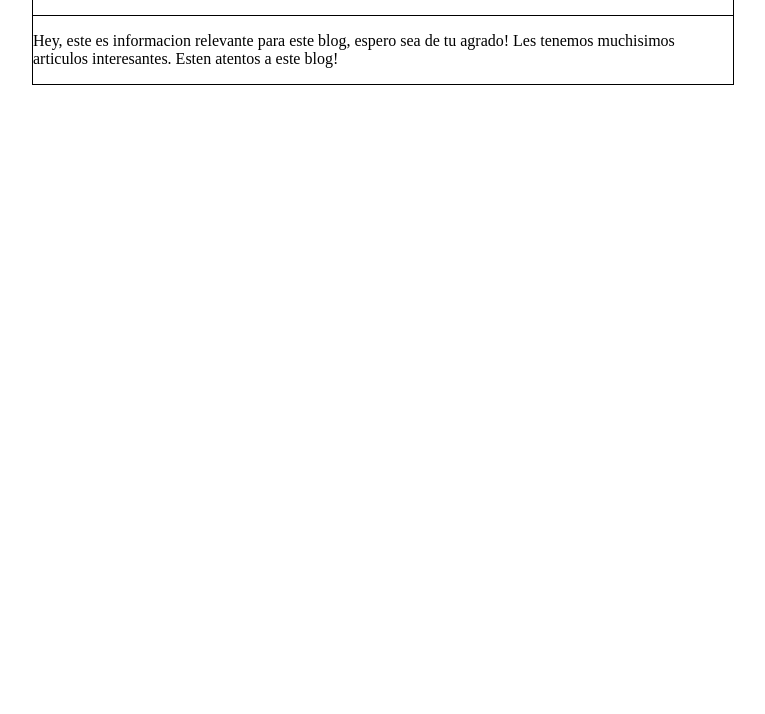
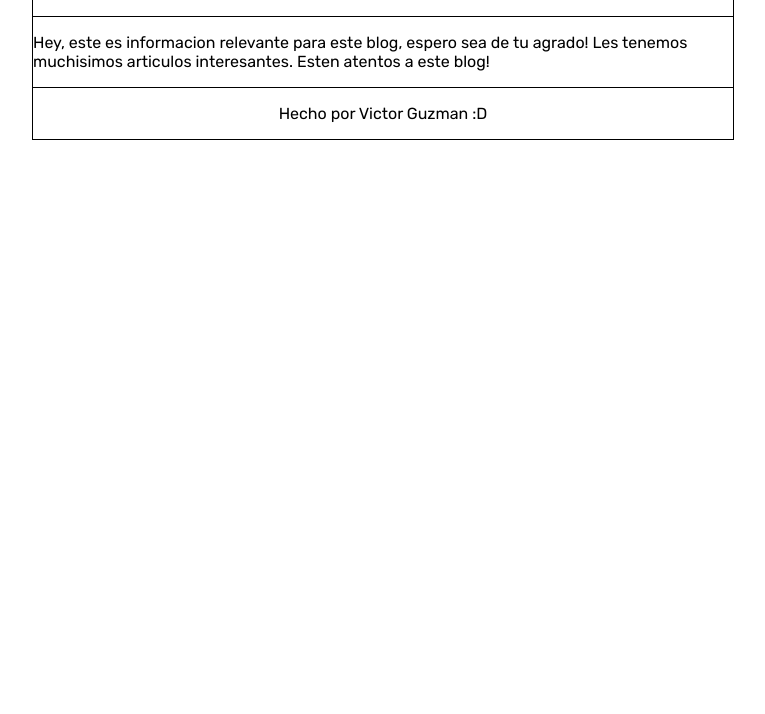
Before and after one commit to zekt1209/curso-git-y-gitHub, a plain HTML site: page index.html in a window 1280 px wide. Shown: the part 86-800 px from the top of the page, without its empty margins (257-1022 px from the left). Drawn offline with Linux system fonts and the light colour scheme.

Commit message:
Se cambio la tipografia del documento en general y se agrego el maravilloso footer

```diff
--- a/css/styles.css
+++ b/css/styles.css
@@ -6,6 +6,7 @@ body {
 margin: 0;
 padding: 0;
 box-sizing: border-box;
+font-family: 'Rubik', sans-serif;
 }
 
 .mainContainer {
@@ -33,3 +34,9 @@ border: 1px solid black;
 #headerDescription {
     margin-left: 30px;
 }
+
+.footer {
+    text-align: center;
+
+    border-top: 1px solid black;
+}
--- a/index.html
+++ b/index.html
@@ -8,6 +8,12 @@
 
     <!-- CSS -->
     <link rel="stylesheet" href="./css/styles.css">
+
+    <!-- FONTS -->
+    <link rel="preconnect" href="https://fonts.googleapis.com">
+    <link rel="preconnect" href="https://fonts.gstatic.com" crossorigin>
+    <link href="https://fonts.googleapis.com/css2?family=Rubik:wght@300;400;500;600&display=swap" rel="stylesheet">
+
 </head>
 <body>
     <div class="mainContainer">
@@ -25,6 +31,10 @@
                     Esten atentos a este blog!
                 </p>
             </div>
+
+            <footer class="footer">
+                <p>Hecho por Victor Guzman :D</p>
+            </footer>
         </div>
     </div>
 </body>
```
